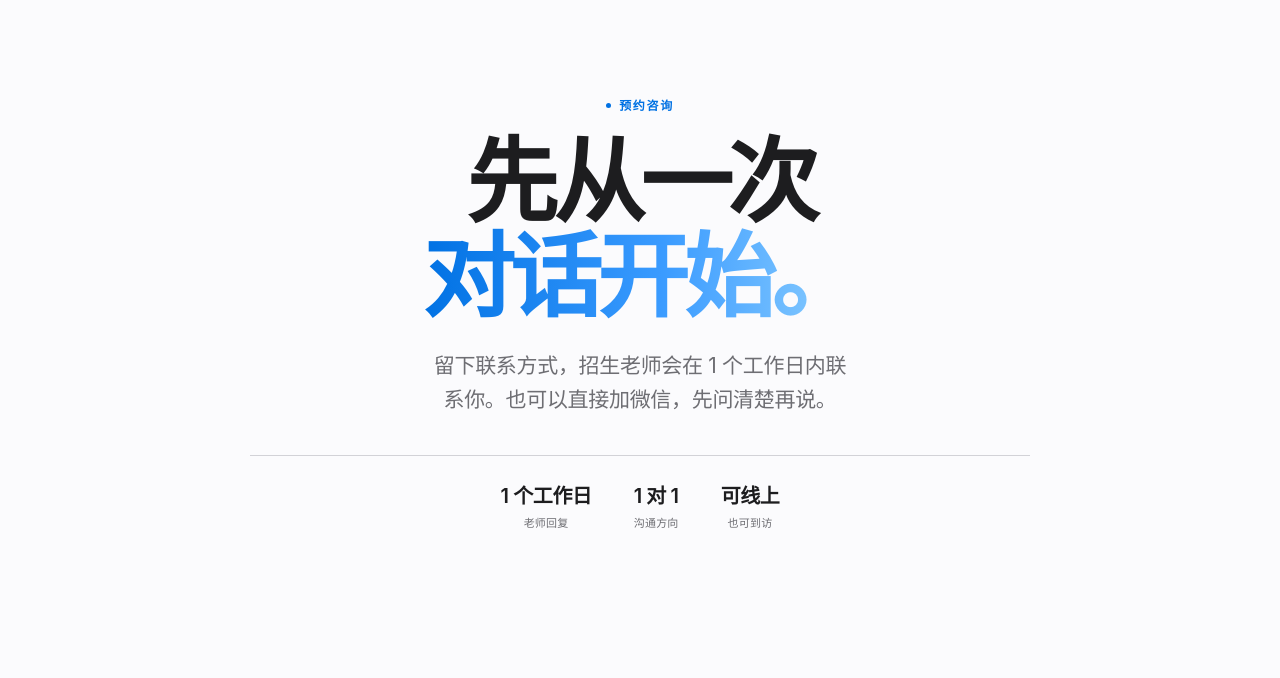
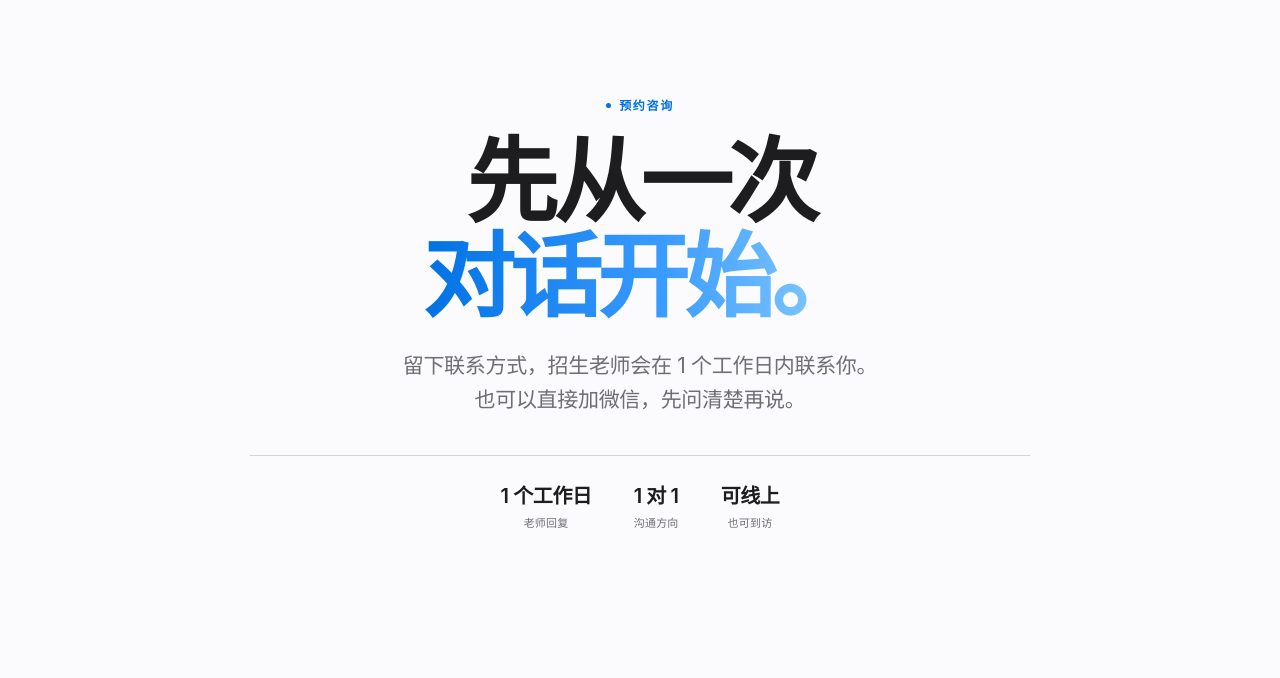
Before and after one commit to 623315/tianzhengmingyuan, a plain HTML site: page apply.html in a window 1280 px wide. Shown: the part 57-735 px from the top of the page. Drawn offline with Linux system fonts and the light colour scheme.

Commit message:
优化预约页文案换行

```diff
--- a/apply.html
+++ b/apply.html
@@ -87,7 +87,7 @@
       <div class="container">
         <p class="kicker">预约咨询</p>
         <h1>先从一次<br><span class="grad">对话开始。</span></h1>
-        <p class="lede">留下联系方式，招生老师会在 1 个工作日内联系你。也可以直接加微信，先问清楚再说。</p>
+        <p class="lede">留下联系方式，招生老师会在 1 个工作日内联系你。<br>也可以直接加微信，先问清楚再说。</p>
         <div class="page-meta">
           <div><strong>1 个工作日</strong>老师回复</div>
           <div><strong>1 对 1</strong>沟通方向</div>
--- a/styles.css
+++ b/styles.css
@@ -1631,7 +1631,7 @@ h4 {
 .page-hero .lede {
   text-wrap: balance;
   margin: 24px auto 0;
-  max-width: 660px;
+  max-width: 720px;
 }
 
 .page-hero .hero-actions {
```
